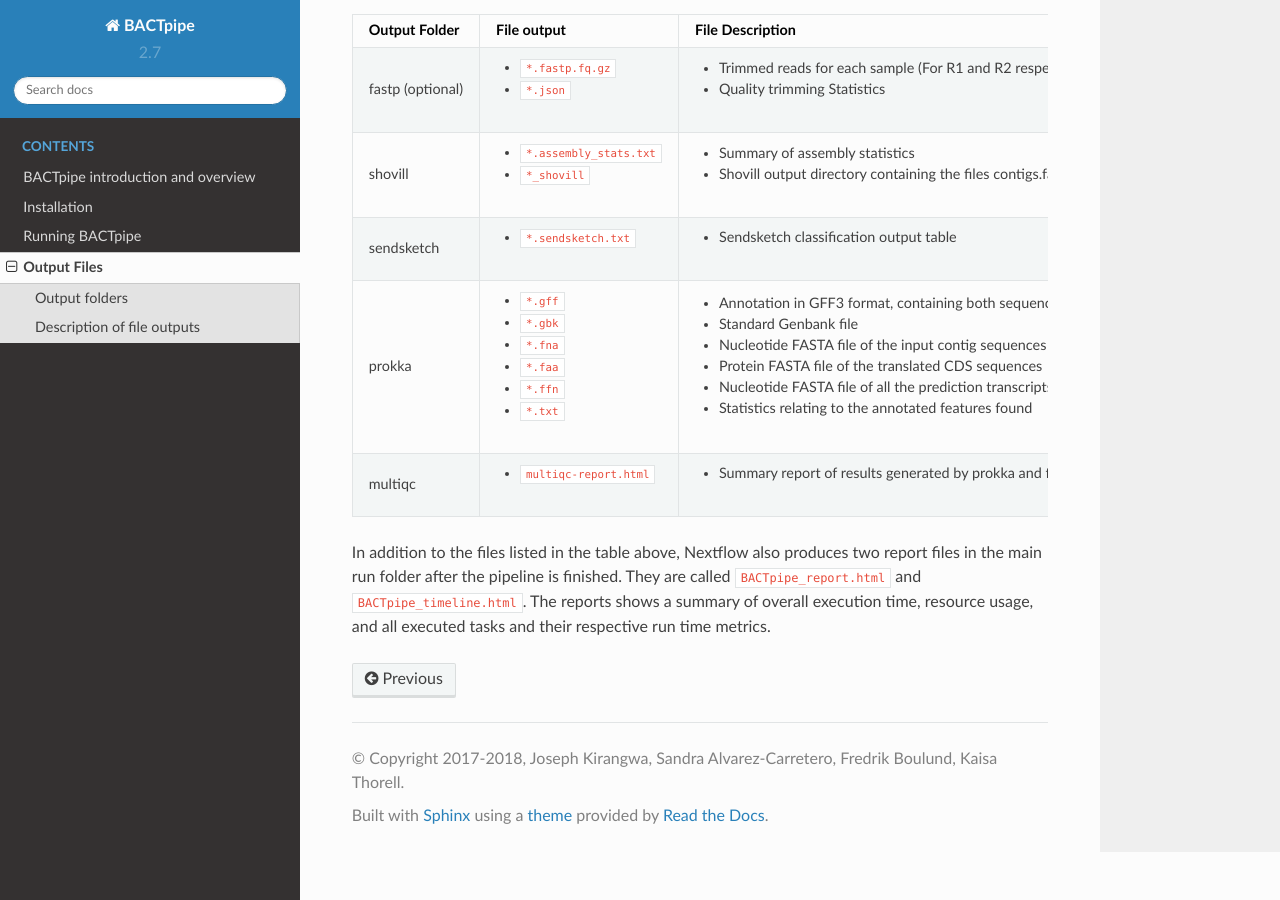
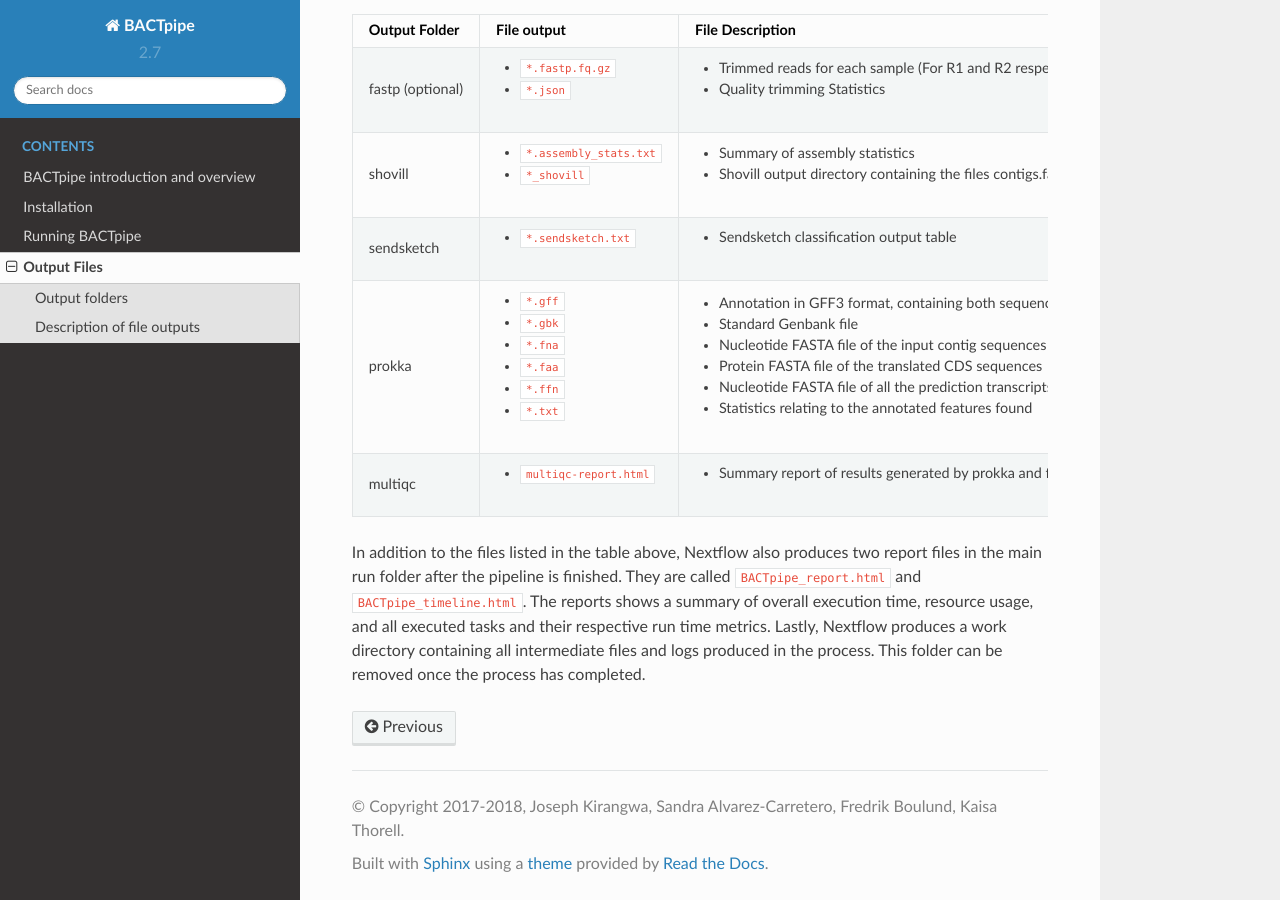
Before and after one commit to ctmrbio/BACTpipe, a Sphinx documentation site: the page built from docs/source/output.rst, in a window 1280 px wide and 900 px high, scrolled down 547 px. Built offline with Sphinx 7.4.7 and the Read the Docs theme 2.0.0, drawn with Linux system fonts in a browser that asks for light colours.

Commit message:
Added description of the work output directory.

```diff
--- a/docs/source/output.rst
+++ b/docs/source/output.rst
@@ -45,4 +45,6 @@ In addition to the files listed in the table above, Nextflow also produces two
 report files in the main run folder after the pipeline is finished.  They are
 called ``BACTpipe_report.html`` and ``BACTpipe_timeline.html``. The reports
 shows a summary of overall execution time, resource usage, and all executed
-tasks and their respective run time metrics.
+tasks and their respective run time metrics. Lastly, Nextflow produces a work
+directory containing all intermediate files and logs produced in the process.
+This folder can be removed once the process has completed.
```
